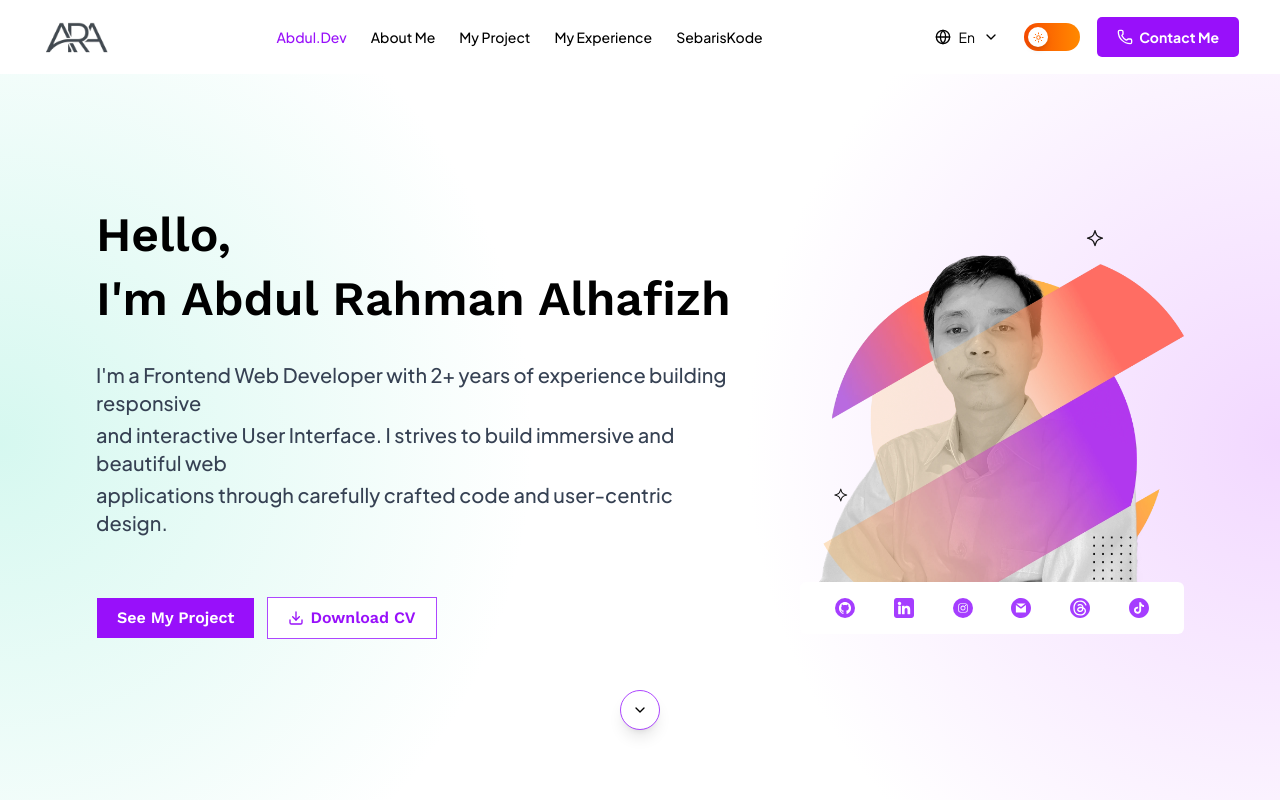
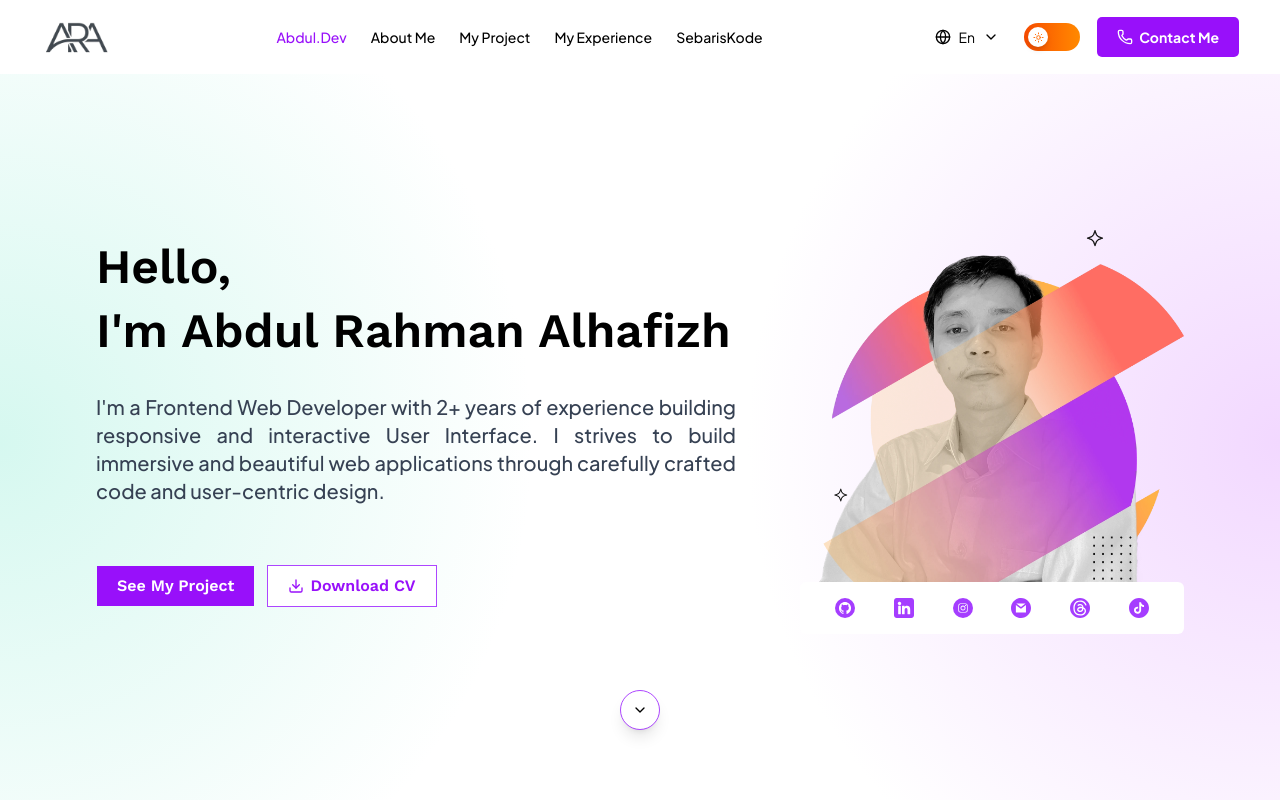
Before and after one commit to radenmasabdul/my-website, a Next.js app: page /en in a window 1280 px wide. Shown: the top 800 px of the page. Built offline with nearby package versions, Linux system fonts and the light colour scheme.

Commit message:
chore: update image and text hero

```diff
--- a/app/[locale]/layout.tsx
+++ b/app/[locale]/layout.tsx
@@ -71,7 +71,7 @@ export async function generateMetadata({ params }: { params: Promise<{ locale: s
       siteName: "Abdul Rahman Alhafizh",
       images: [
         {
-          url: "/images/og-image.png",
+          url: "/images/og-image.jpg",
           width: 1200,
           height: 630,
           alt: "Abdul Rahman Alhafizh",
@@ -85,7 +85,7 @@ export async function generateMetadata({ params }: { params: Promise<{ locale: s
       title: "Abdul Rahman Alhafizh",
       description:
         "Personal portfolio of Abdul Rahman Alhafizh — Frontend Developer specializing React.js, Next.js, Vue.js and modern web development.",
-      images: ["/images/og-image.png"],
+      images: ["/images/og-image.jpg"],
     },
   };
 }
--- a/components/sections/HeroSection.tsx
+++ b/components/sections/HeroSection.tsx
@@ -53,8 +53,8 @@ export default function HeroSection() {
   const headingClass = `space-y-1 font-sans font-semibold text-2xl md:text-3xl lg:text-5xl
     text-black dark:text-white leading-tight`;
 
-  const descClass = `space-y-1 text-sm md:text-base lg:text-xl font-jakarta font-medium
-    text-gray-700 dark:text-white`;
+  const descClass = ` text-sm md:text-base lg:text-xl font-jakarta font-medium
+    text-gray-700 dark:text-white text-justify`;
 
   return (
     <section className={sectionClass}>
@@ -66,9 +66,10 @@ export default function HeroSection() {
           </div>
 
           <div className={descClass}>
-            <p>{t("description.paragraph-1")}</p>
+            <p>{t("description")}</p>
+            {/* <p>{t("description.paragraph-1")}</p>
             <p>{t("description.paragraph-2")}</p>
-            <p>{t("description.paragraph-3")}</p>
+            <p>{t("description.paragraph-3")}</p> */}
           </div>
         </div>
 
--- a/messages/en.json
+++ b/messages/en.json
@@ -10,11 +10,7 @@
   "content": {
     "title": "Hello,",
     "name": "I'm Abdul Rahman Alhafizh",
-    "description": {
-      "paragraph-1": "I'm a Frontend Web Developer with 2+ years of experience building responsive",
-      "paragraph-2": "and interactive User Interface.  I strives to build immersive and beautiful web",
-      "paragraph-3": "applications through carefully crafted code and user-centric design."
-    },
+    "description": "I'm a Frontend Web Developer with 2+ years of experience building responsive and interactive User Interface.  I strives to build immersive and beautiful web applications through carefully crafted code and user-centric design.",
     "button": {
       "view": "See My Project",
       "download": "Download CV"
@@ -26,7 +22,7 @@
     "description": {
       "paragraph-1": "I'm a Frontend Web Developer with 2+ years of experience building modern, responsive, and interactive web applications, with a strong focus on user interface development and performance optimization.",
       "paragraph-2": "I specialize in developing scalable UI components, improving user experience, and ensuring smooth integration with backend systems.",
-      "paragraph-3": "Throughout my career, I have worked with modern JavaScript technologies including React.js, Vue.js, Svelte.js, TypeScript, and Tailwind CSS, as well as collaborating closely with backend and QA teams.",
+      "paragraph-3": "Throughout my career, I have worked with modern JavaScript technologies including React.js, Next.js, Vue.js, Svelte.js, TypeScript, and Tailwind CSS, as well as collaborating closely with backend and QA teams.",
       "paragraph-4": "Previously, I worked on multiple projects in healthcare, insurance, and enterprise systems, where I contributed to building dashboards, improving system performance, and enhancing UI consistency for better usability.",
       "paragraph-5": "Outside of work, I enjoy exploring new technologies, building small projects, and continuously improving my skills to create better and more impactful digital experiences."
     },
--- a/messages/id.json
+++ b/messages/id.json
@@ -10,11 +10,7 @@
   "content": {
     "title": "Halo,",
     "name": "Saya Abdul Rahman Alhafizh",
-    "description": {
-      "paragraph-1": "Saya adalah Frontend Web Developer dengan pengalaman lebih dari 2 tahun",
-      "paragraph-2": "dalam membangun antarmuka pengguna yang responsif dan interaktif. Saya berusaha",
-      "paragraph-3": "menciptakan aplikasi web yang imersif dan indah melalui kode dan desain pengguna."
-    },
+    "description": "Saya adalah seorang Frontend Web Developer dengan pengalaman lebih dari 2 tahun dalam membangun antarmuka pengguna yang responsif dan interaktif. Saya berusaha menciptakan aplikasi web yang imersif dan indah melalui kode yang disusun dengan cermat serta desain yang berpusat pada pengguna.",
     "button": {
       "view": "Lihat Proyek Saya",
       "download": "Unduh CV"
@@ -26,7 +22,7 @@
     "description": {
       "paragraph-1": "Saya adalah Frontend Web Developer dengan pengalaman lebih dari 2 tahun dalam membangun aplikasi web modern, responsif, dan interaktif, dengan fokus kuat pada pengembangan antarmuka pengguna serta optimasi performa.",
       "paragraph-2": "Saya memiliki keahlian dalam mengembangkan komponen UI yang scalable, meningkatkan pengalaman pengguna, dan memastikan integrasi yang lancar dengan sistem backend.",
-      "paragraph-3": "Sepanjang karier saya, saya telah bekerja menggunakan teknologi JavaScript modern seperti React.js, Vue.js, Svelte.js, TypeScript, dan Tailwind CSS, serta berkolaborasi erat dengan tim backend dan QA.",
+      "paragraph-3": "Sepanjang karier saya, saya telah bekerja menggunakan teknologi JavaScript modern seperti React.js, Next.js, Vue.js, Svelte.js, TypeScript, dan Tailwind CSS, serta berkolaborasi erat dengan tim backend dan QA.",
       "paragraph-4": "Sebelumnya, saya mengerjakan berbagai proyek di bidang kesehatan, asuransi, dan sistem enterprise, dengan kontribusi dalam membangun dashboard, meningkatkan performa sistem, dan menyempurnakan konsistensi UI agar lebih mudah digunakan.",
       "paragraph-5": "Di luar pekerjaan, saya senang mengeksplorasi teknologi baru, membangun proyek kecil, dan terus meningkatkan kemampuan untuk menciptakan pengalaman digital yang lebih baik dan berdampak."
     },
--- a/messages/ja.json
+++ b/messages/ja.json
@@ -10,11 +10,7 @@
   "content": {
     "title": "こんにちは、",
     "name": "アブドゥル・ラフマン・アルハフィズです",
-    "description": {
-      "paragraph-1": "私は、レスポンシブでインタラクティブなUI構築に2年以上の経験を持つ",
-      "paragraph-2": "フロントエンドWeb開発者です。丁寧に設計されたコードとユーザー中心の",
-      "paragraph-3": "デザインを通じて、美しく魅力的なWebアプリ開発を目指しています。"
-    },
+    "description": "私は、レスポンシブでインタラクティブなユーザーインターフェースの構築において2年以上の経験を持つフロントエンドWeb開発者です。丁寧に設計されたコードとユーザー中心のデザインを通じて、没入感があり美しいWebアプリケーションの開発に取り組んでいます。",
     "button": {
       "view": "プロジェクトを見る",
       "download": "履歴書をダウンロード"
@@ -26,7 +22,7 @@
     "description": {
       "paragraph-1": "私は、モダンでレスポンシブかつインタラクティブなWebアプリケーション開発に2年以上の経験を持つフロントエンドWeb開発者です。UI開発とパフォーマンス最適化を得意としています。",
       "paragraph-2": "スケーラブルなUIコンポーネントの開発、ユーザー体験の向上、そしてバックエンドシステムとの円滑な連携を専門としています。",
-      "paragraph-3": "これまでに、React.js、Vue.js、Svelte.js、TypeScript、Tailwind CSSなどのモダンなJavaScript技術を活用し、バックエンドチームやQAチームと密に連携してきました。",
+      "paragraph-3": "これまでに、React.js、Next.js, Vue.js、Svelte.js、TypeScript、Tailwind CSSなどのモダンなJavaScript技術を活用し、バックエンドチームやQAチームと密に連携してきました。",
       "paragraph-4": "以前は、医療、保険、エンタープライズシステム分野の複数プロジェクトに携わり、ダッシュボード開発、システム性能改善、UIの一貫性向上による使いやすさ改善に貢献しました。",
       "paragraph-5": "仕事以外では、新しい技術の探求、小規模プロジェクトの開発、そしてより良いデジタル体験を生み出すための継続的なスキル向上を楽しんでいます。"
     },
```
Also changed, not shown: public/images/og-image.jpg (added), public/images/og-image.png (deleted).
